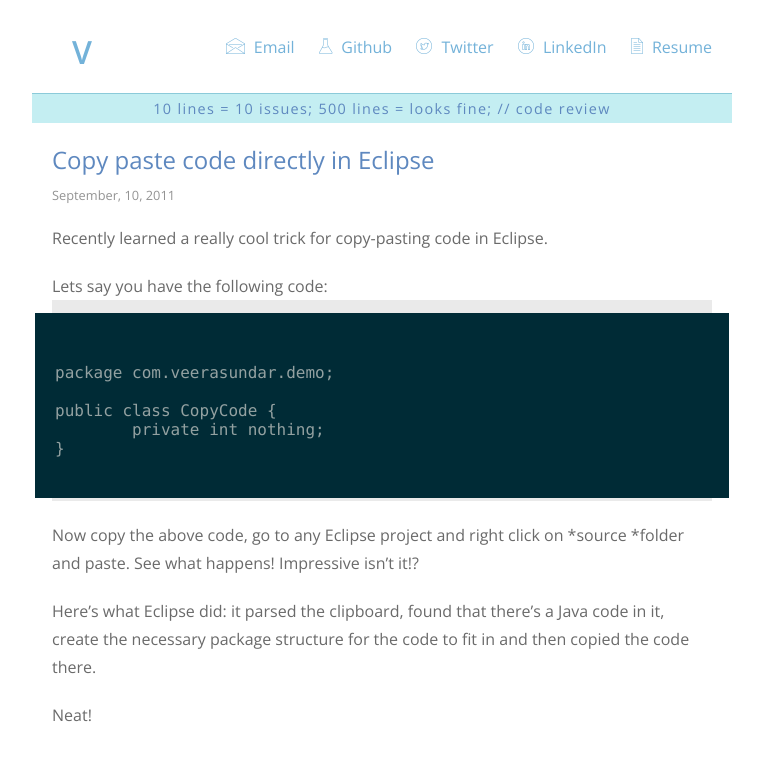
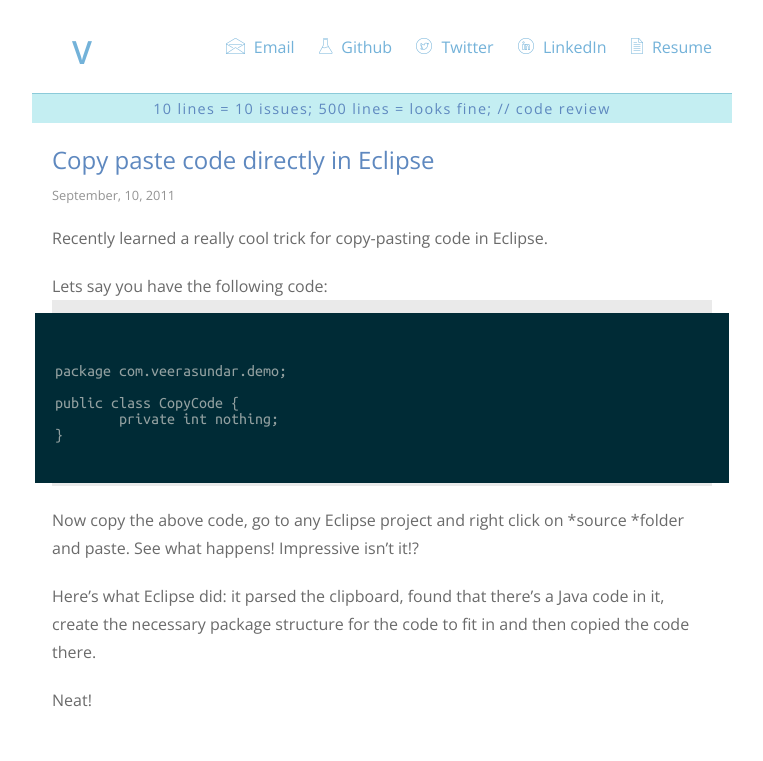
Before and after one commit to canwe/blog, a Jekyll site: the page built from _posts/2011-09-10-copy-paste-code-directly-in-eclipse.md, in a window 1280 px wide. Shown: the top 761 px of the page, without its empty margins (258-1021 px from the left). Built offline with Jekyll 4.4.1, drawn with Linux system fonts in a browser that asks for light colours; some web fonts are replaced; comment, search, counter and statistics services are not loaded.

Commit message:
Use Ubuntu Mono font for the code block.

```diff
--- a/_layouts/v8-base.html
+++ b/_layouts/v8-base.html
@@ -16,7 +16,7 @@
     <meta name="keywords" content="{{ page.tags | join: ', ' }}"/>
     {% endif %}
 
-    <link href='https://fonts.googleapis.com/css?family=Open+Sans:300,400,600' rel='stylesheet' type='text/css'>
+    <link href='https://fonts.googleapis.com/css?family=Ubuntu+Mono|Open+Sans:400,300,600' rel='stylesheet' type='text/css'>
     <link rel="stylesheet" href="/blog/css/v8-main.css" media="screen, projection"/>
 
 </head>
--- a/_sass/v8/_post.scss
+++ b/_sass/v8/_post.scss
@@ -61,7 +61,7 @@
       padding: 2 * $pad;
 
       code {
-        font: 1rem Consolas;
+        font: 1rem "Ubuntu Mono";
         overflow: auto;
       }
     }
```
